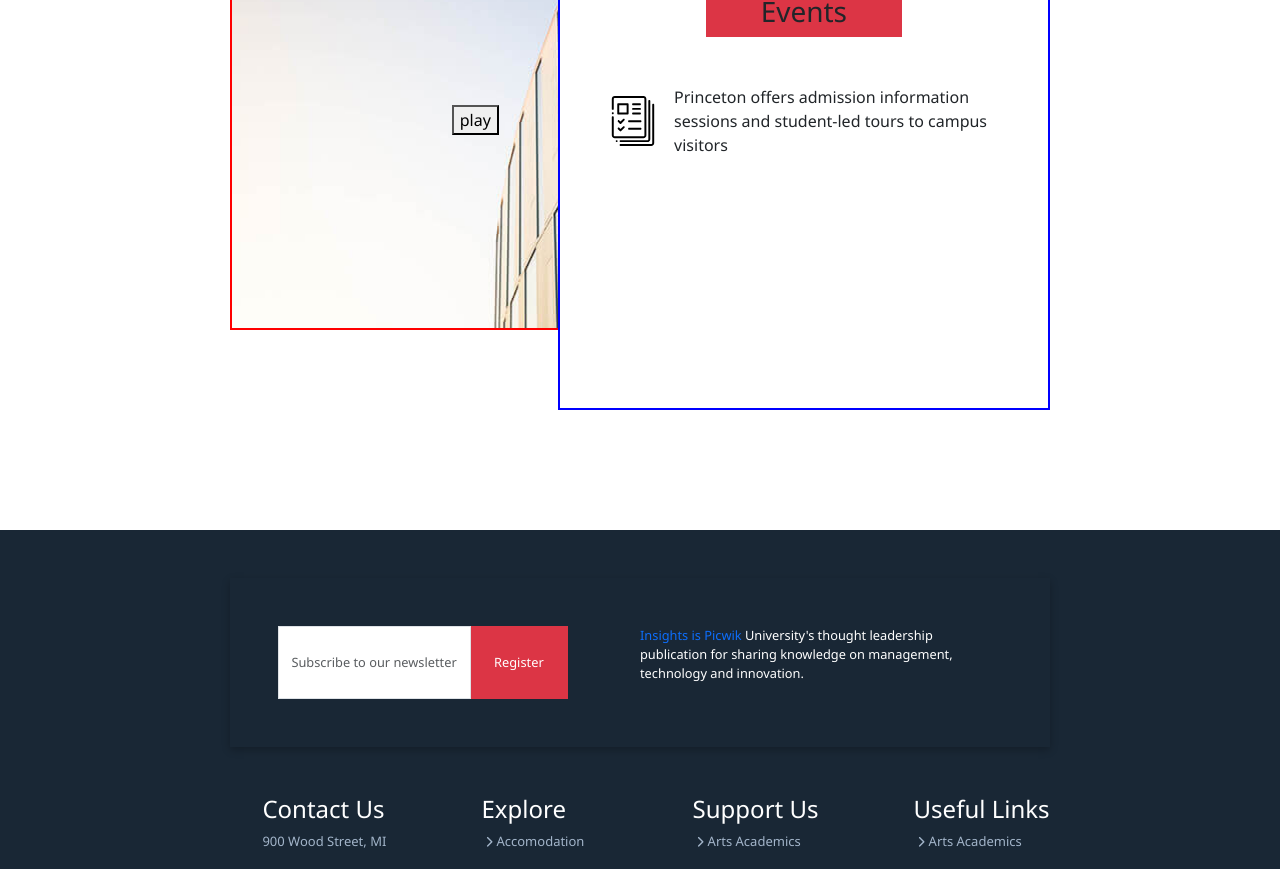
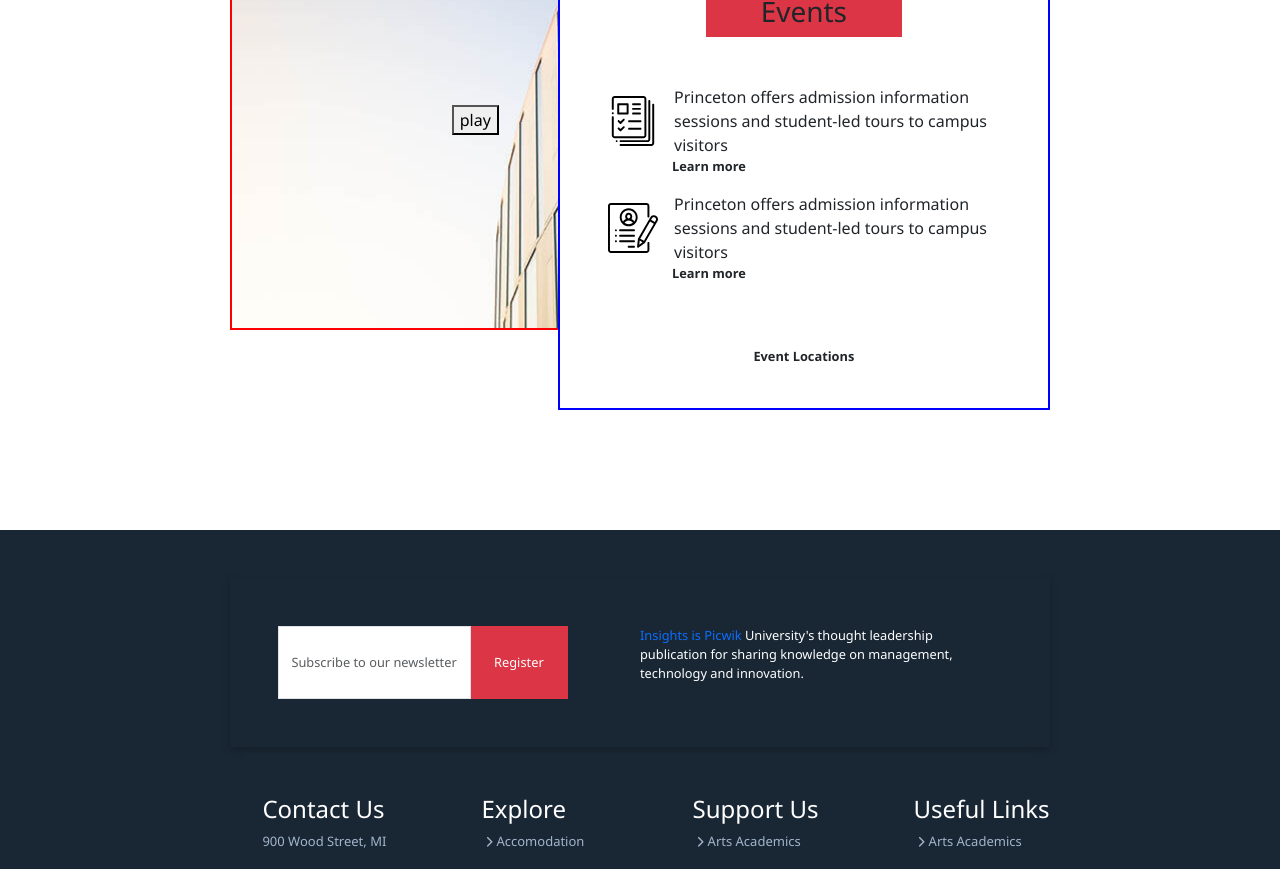
Before and after one commit to francescotroiano98/proj-html-vuejs, a Vue app: page / in a window 1280 px wide. Shown: the part 2591-3460 px from the top of the page. Built offline with nearby package versions, Linux system fonts and the light colour scheme.

Commit message:
done UpcomingEvents section

```diff
--- a/src/components/MainContents/UpcomingEvents.vue
+++ b/src/components/MainContents/UpcomingEvents.vue
@@ -15,8 +15,20 @@
                 <img class="me-3" src="../../assets/img/svg-1.svg" alt="">
 
                 <p class="mb-0">Princeton offers admission information sessions and student-led tours to campus visitors</p>
+            </div>
+            <div class="ms-3">
+                <p class="learn-more ms-5">Learn more</p>
+            </div>
+            <div class="d-flex">
+                <img class="me-3" src="../../assets/img/svg-2.svg" alt="">
 
-                <span></span>
+                <p class="mb-0">Princeton offers admission information sessions and student-led tours to campus visitors</p>
+            </div>
+            <div class="ms-3 mb-5">
+                <p class="learn-more ms-5">Learn more</p>
+            </div>
+            <div class="align-self-center">
+                <p class="learn-more">Event Locations</p>
             </div>
 
 
@@ -55,5 +67,9 @@ export default {
     img{
         width: 50px;
     }
+p.learn-more{
+        font-weight: 700;
+        font-size: 0.8rem;
+    }
 }
 </style>
```
